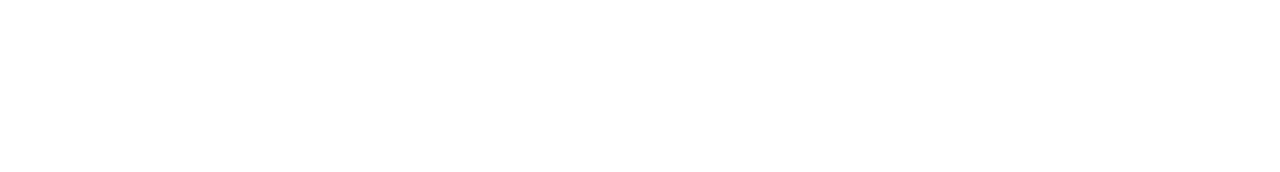
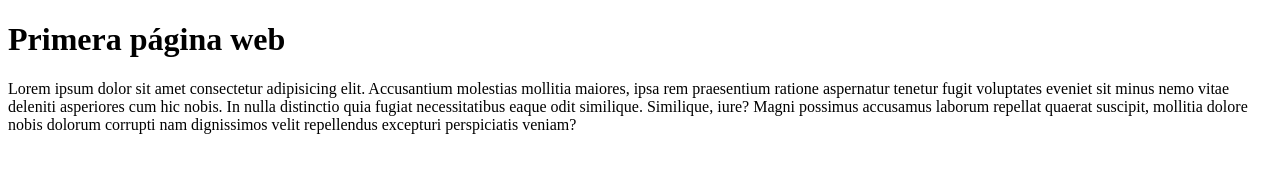
Before and after one commit to migueltorressaa/clase4c1, a plain HTML site: page views/index.html in a window 1280 px wide. Drawn offline with Linux system fonts and the light colour scheme.

Commit message:
agregando código

```diff
--- a/app.js
+++ b/app.js
@@ -1 +1 @@
-console.log("hola mundo");
+console.log("que onda mi gente");
--- a/views/index.html
+++ b/views/index.html
@@ -3,9 +3,11 @@
 <head>
     <meta charset="UTF-8">
     <meta name="viewport" content="width=device-width, initial-scale=1.0">
-    <title>Document</title>
+    <title>Prueba</title>
 </head>
 <body>
-
+    <h1>Primera página web</h1>
+    <p>Lorem ipsum dolor sit amet consectetur adipisicing elit. Accusantium molestias mollitia maiores, ipsa rem praesentium ratione aspernatur tenetur fugit voluptates eveniet sit minus nemo vitae deleniti asperiores cum hic nobis.
+    In nulla distinctio quia fugiat necessitatibus eaque odit similique. Similique, iure? Magni possimus accusamus laborum repellat quaerat suscipit, mollitia dolore nobis dolorum corrupti nam dignissimos velit repellendus excepturi perspiciatis veniam?</p>
 </body>
 </html>
```
